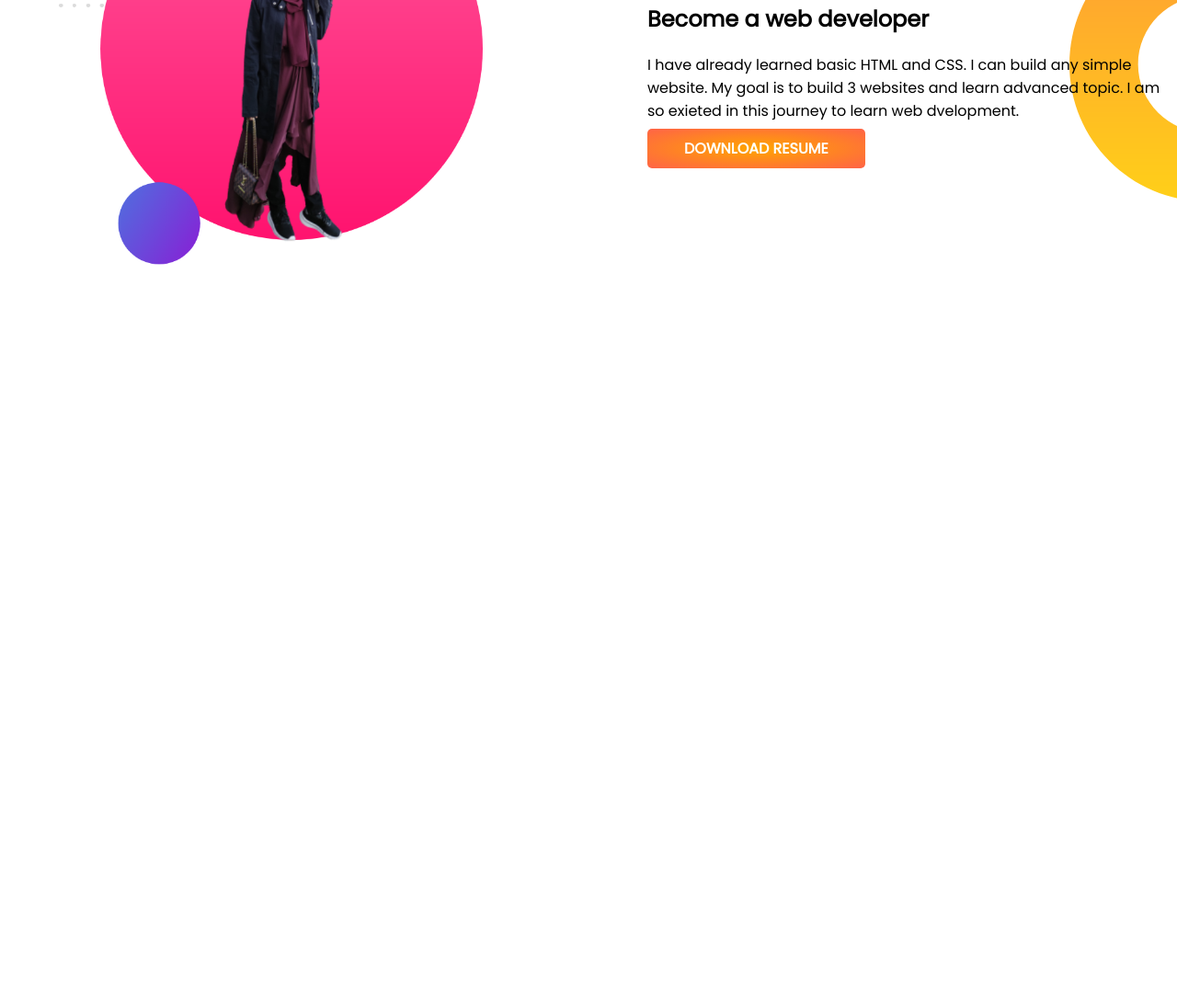
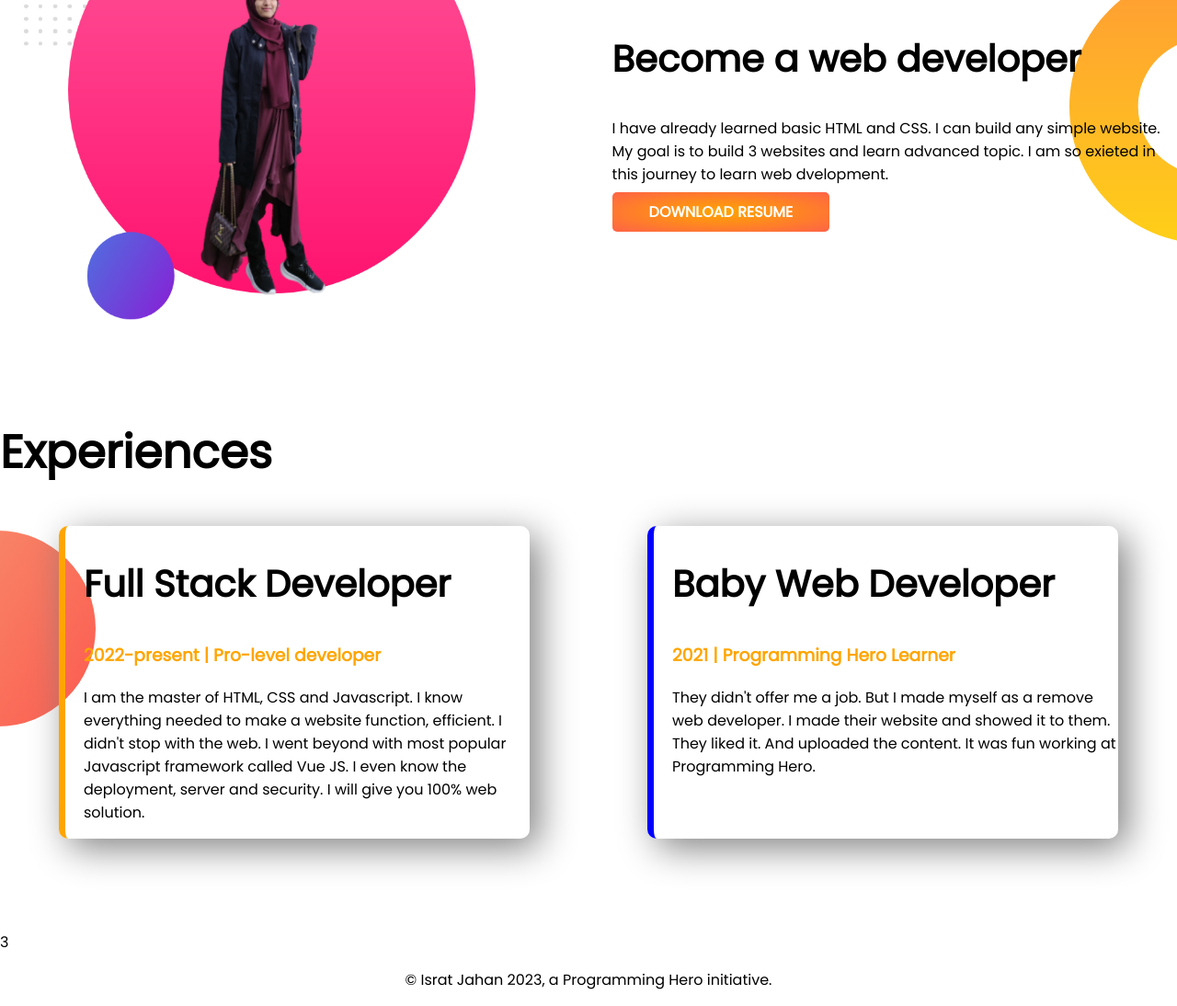
Before and after one commit to IsratJahan13/developer-portfolio, a plain HTML site: page index.html in a window 1280 px wide. Shown: the part 719-1813 px from the top of the page at 92% size. Before the commit the page ends 1114 px from the top, so only its background shows below. Drawn offline with Linux system fonts and the light colour scheme.

Commit message:
added border and footer

```diff
--- a/index.html
+++ b/index.html
@@ -11,7 +11,7 @@
     <link rel="stylesheet" href="style.css">
 </head>
 <body>
-    <section class="top-banner">
+    <section class="top-banner flexible-container">
         <div class="half-width">
             <h1>Welcome To</h1>
             <h1><span class="color-orange">Jahan Naishe's</span> World!</h1>
@@ -23,7 +23,7 @@
             <img src="images/my-pic-with-bg.png" alt="">
         </div>
     </section>
-    <section class="dream-big">
+    <section class="dream-big flexible-container">
         <div class="half-width">
             <img src="images/my-bg2.png" alt="">
         </div>
@@ -34,5 +34,23 @@
             <a class="link-button" target="_blank" href="https://www.linkedin.com/jobs/application-settings/">DOWNLOAD RESUME</a>
         </div>
     </section>
-</body>
+    <section class="experience-area">
+        <h1>Experiences</h1>
+        <div class="flexible-container">
+            <div class="experience-item stack-developer">
+                <h2>Full Stack Developer</h2>
+                <h3 class="color-orange">2022-present | Pro-level developer</h3>
+                <p>I am the master of HTML, CSS and Javascript. I know everything needed to make a website function, efficient. I didn't stop with the web. I went beyond with most popular Javascript framework called Vue JS. I even know the deployment, server and security. I will give you 100% web solution.</p>
+            </div>
+            <div class="experience-item baby-developer">
+                <h2>Baby Web Developer</h2>
+                <h3 class="color-orange">2021 | Programming Hero Learner</h3>
+                <p>They didn't offer me a job. But I made myself as a remove web developer. I made their website and showed it to them. They liked it. And uploaded the content. It was fun working at Programming Hero.</p>
+            </div>
+        </div>
+    </section>
+</body>3
+<footer>
+    <p>© Israt Jahan 2023, a Programming Hero initiative.</p>
+</footer>
 </html>
--- a/style.css
+++ b/style.css
@@ -5,16 +5,19 @@ body{
 h1{
     font-size: 50px;
 }
+h2{
+    font-size: 40px;
+}
 .color-orange{
     color: orange;
 }
-section{
+.flexible-container{
     display: flex;
     margin-bottom: 100px;
 }
 .half-width{
     width: 50%;
-    padding-left: 5%;
+    padding-left: 2%;
 }
 .half-width img{
     width: 80%;
@@ -37,3 +40,25 @@ section{
     background-repeat: no-repeat;
     background-position: right;
 }
+.experience-item{
+    width: 40%;
+    margin-left: 5%;
+    margin-right: 5%;
+    padding-left: 20px;
+    border-radius: 10px;
+    box-shadow: 10px 10px 40px gray;
+}
+.experience-area{
+    background-image: url(images/exp-bg.png);
+    background-repeat: no-repeat;
+    background-position: left;
+}
+.stack-developer{
+    border-left: 7px solid orange;
+}
+.baby-developer{
+    border-left: 7px solid blue;
+}
+footer p{
+    text-align: center;
+}
```
